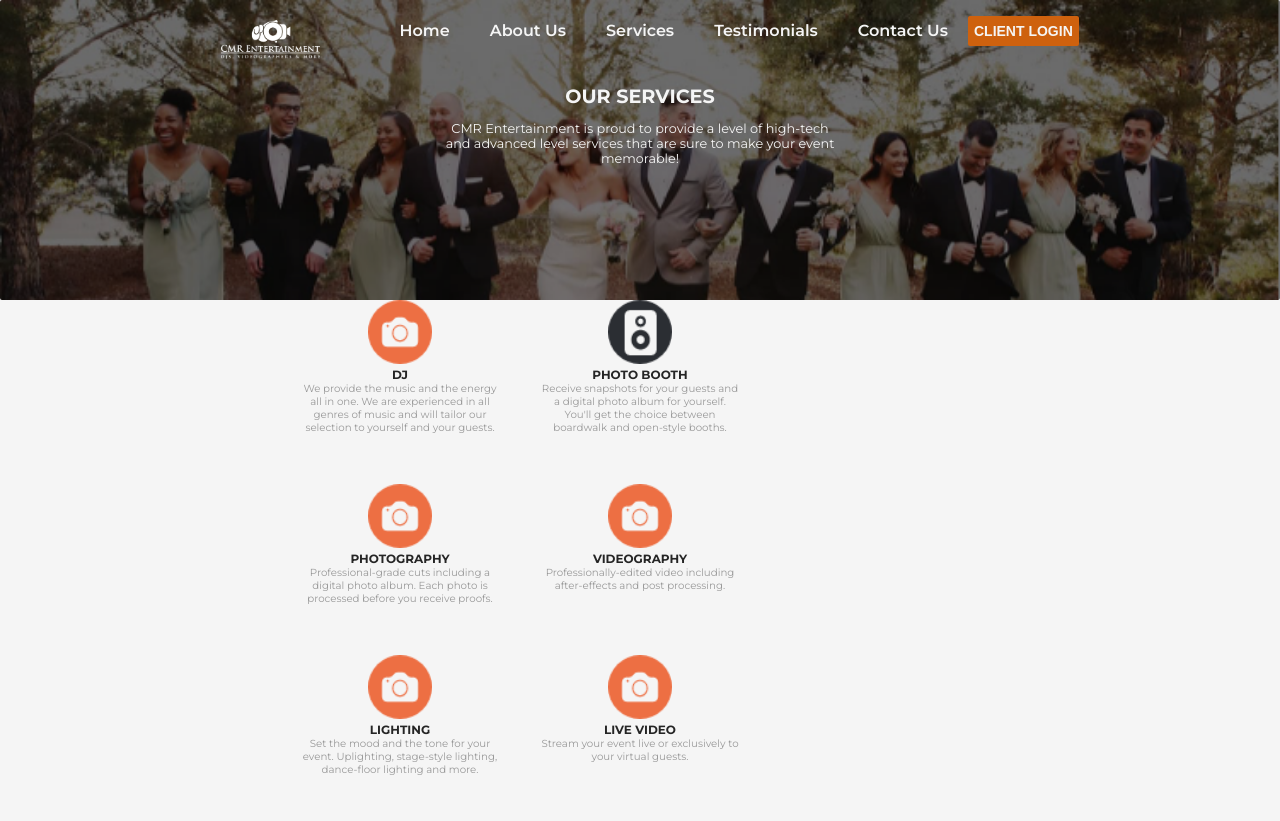
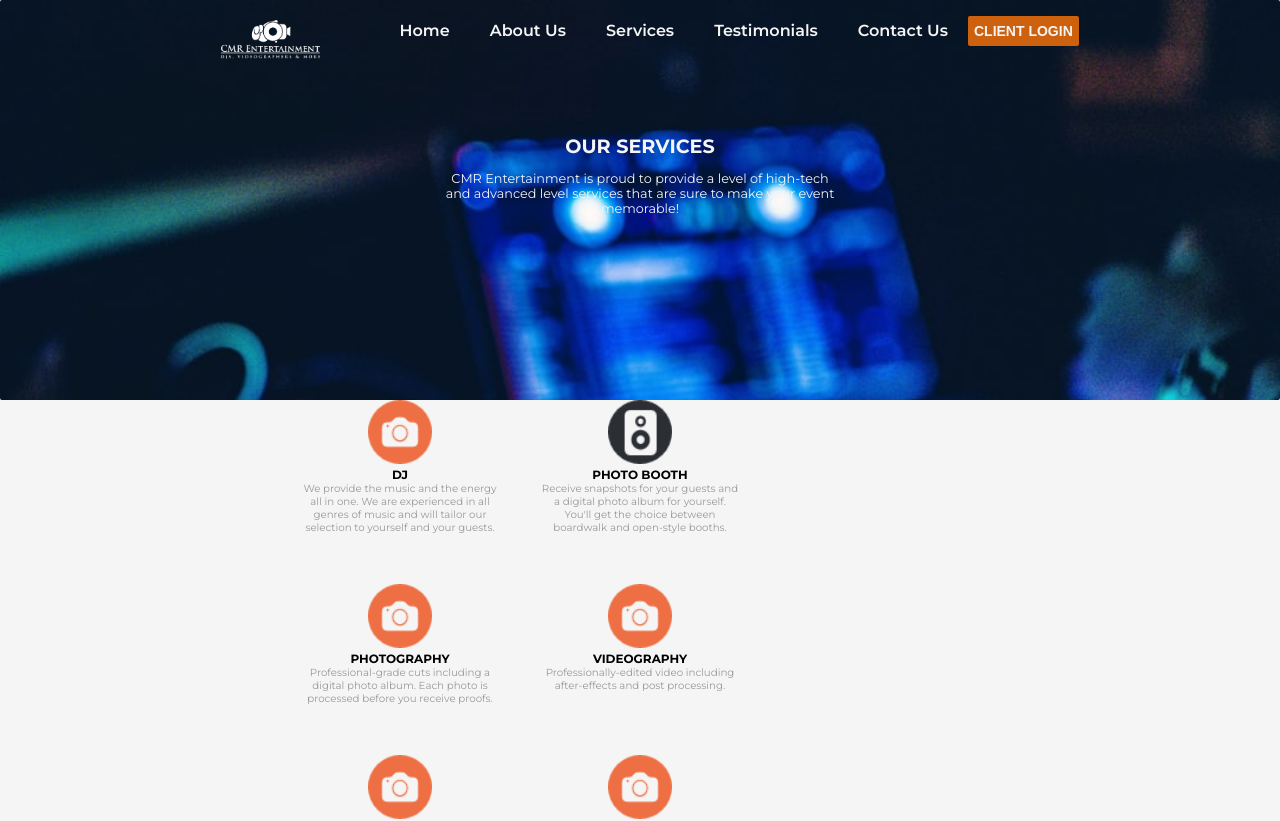
Before and after one commit to crinaldi44/CMR-Entertainment, a React (Create React App) app: page /services in a window 1280 px wide. Shown: the top 821 px of the page. Built offline with nearby package versions, Linux system fonts and the light colour scheme.

Commit message:
Re-themed to black.
Self-descriptive.

```diff
--- a/src/App.css
+++ b/src/App.css
@@ -1,5 +1,6 @@
 :root {
-  --primary-color: rgb(37, 37, 37);
+  /* --primary-color: rgb(37, 37, 37); */
+  --primary-color: rgba(0,0,0);
   --secondary-color: rgb(206, 97, 14);
   --offwhite: rgb(245, 245, 245);
   --offgrey: rgb(153, 153, 153);
--- a/src/components/Banner.css
+++ b/src/components/Banner.css
@@ -1,12 +1,12 @@
 .banner__container {
-    background-image: url('../images/hero-bg.png');
+    background-image: url('../images/djs.jpeg');
     background-repeat: no-repeat;
     background-size: cover;
     display: flex;
     flex-direction: column;
     justify-content: center;
     color: var(--offwhite);
-    min-height: 300px;
+    min-height: 400px;
     border-radius: 2px;
 }
 
```
